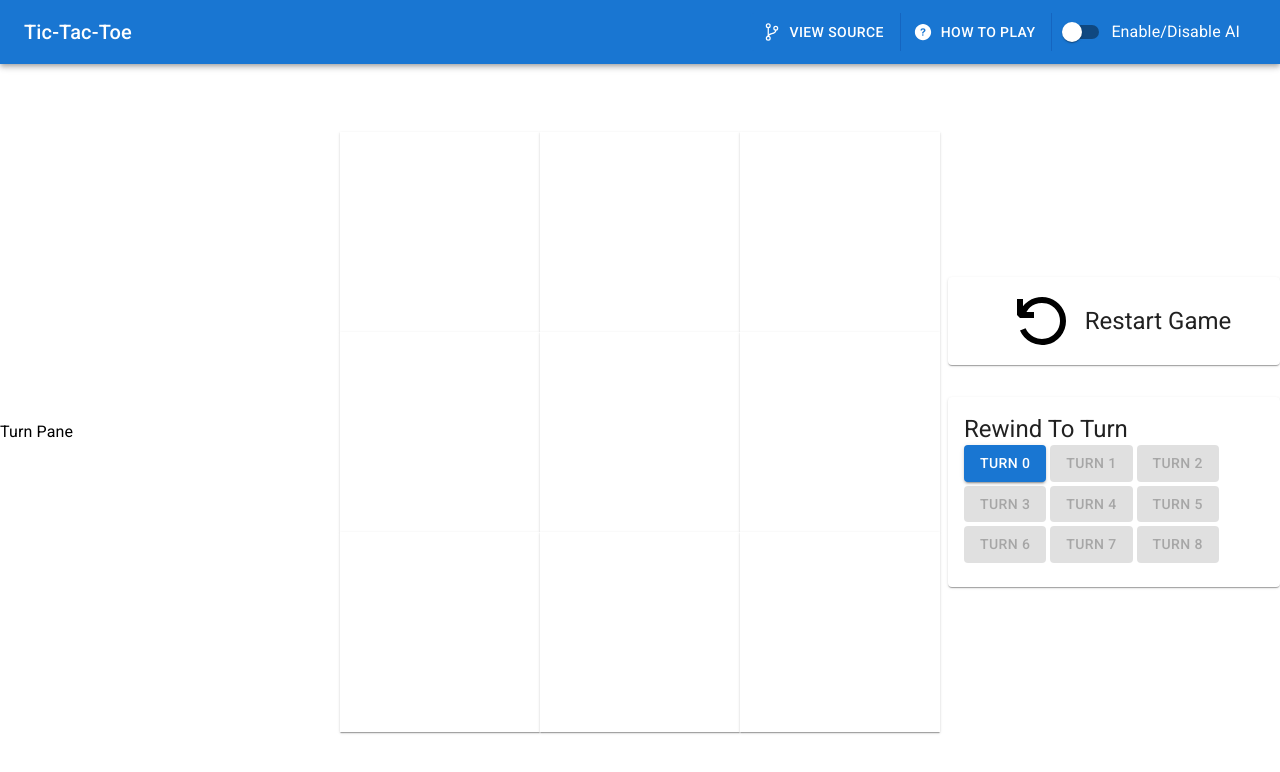
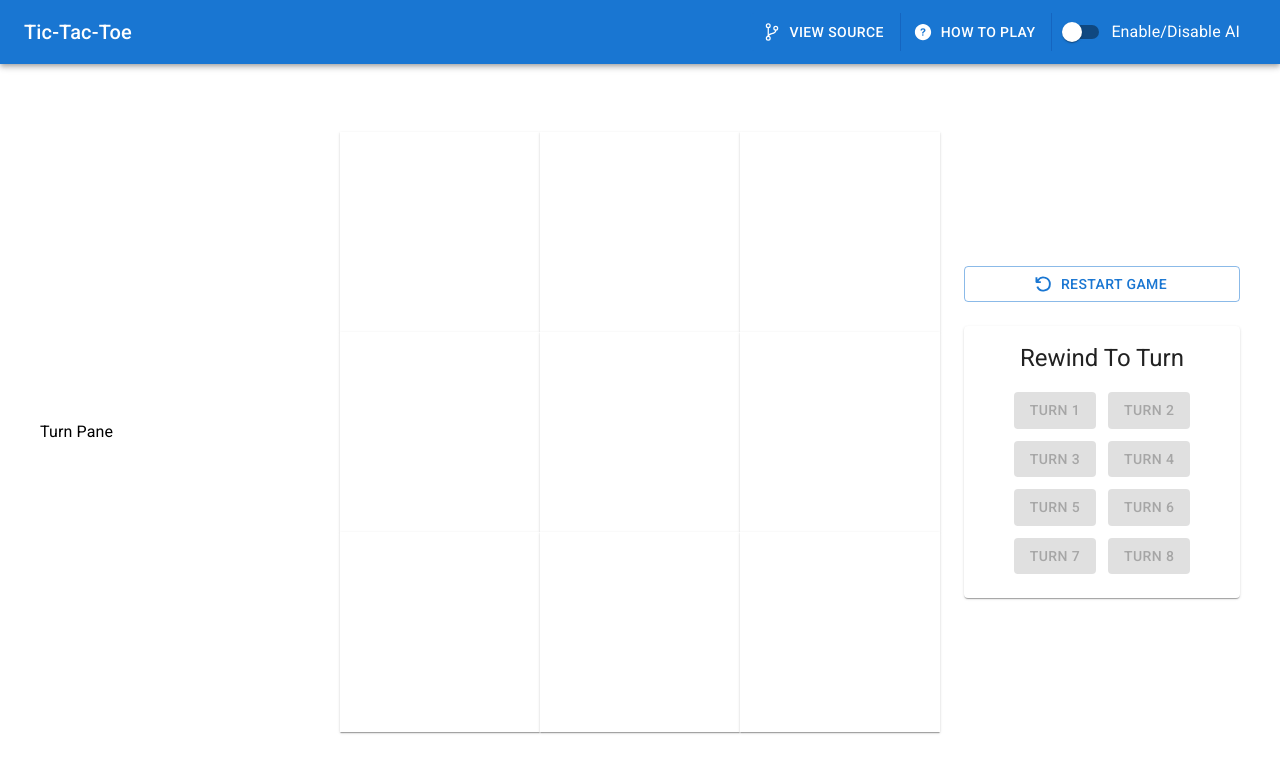
Before and after one commit to empyrean-sama/react-ticTacToe, a React (Vite) app: page / in a window 1280 px wide. Shown: the top 772 px of the page. Built offline with nearby package versions, Linux system fonts and the light colour scheme.

Commit message:
feat: history pane styling fix

```diff
--- a/src/components/Game.module.scss
+++ b/src/components/Game.module.scss
@@ -1,8 +1,10 @@
 .game-pane {
     flex: 1 1 100%;
+    max-width: 1200px;
+    margin: 0 auto;
 
     display: flex;
     justify-content: center;
     align-items: center;
-    gap: 8px;
+    gap: 24px;
 }
--- a/src/components/Panes/HistoryPane.module.scss
+++ b/src/components/Panes/HistoryPane.module.scss
@@ -2,7 +2,7 @@
     flex: 1 1 100%;
     display: flex;
     flex-direction: column;
-    gap: 32px;
+    gap: 24px;
     justify-content: center;
 
     height: 100%;
@@ -17,5 +17,15 @@
 .turn-bin {
     display: flex;
     flex-wrap: wrap;
-    gap: 4px;
+    gap: 12px;
+    justify-content: center;
 }
+
+.rewind-pane {
+    display: flex;
+    flex-direction: column;
+    row-gap: 18px;
+
+    align-items: center;
+    justify-content: center;
+}
--- a/src/components/Panes/HistoryPane.tsx
+++ b/src/components/Panes/HistoryPane.tsx
@@ -12,21 +12,16 @@ export default function HistoryPane() {
 
     const currentTurnNumber = gameContextAPI.getCurrentTurnNumber();
 
-    for(let i=0; i<9; i++) {
+    for(let i=1; i<9; i++) {
         turnButtons.push(<Button key={'rewind-key-'+i} onClick={() => gameContextAPI.rewindBoardToTurn(i)} disabled={currentTurnNumber <= (i)} size="medium" variant="contained">Turn {i}</Button>)
     }
 
     return (
         <div className={Style['history-pane']}>
-            <Card className={Style['restart-label']}>
-                <IconButton aria-label="delete" size="large">
-                    <VscDebugRestart fontSize={64} color="black" onClick={gameContextAPI.restartGame} />
-                </IconButton>
-                <Typography component="span" variant="h5">Restart Game</Typography>
-            </Card>
-            <Card className={Style['rewind-pane']}>
-                <CardContent>
-                    <Typography component="h5" variant="h5">Rewind To Turn</Typography>
+            <Button onClick={gameContextAPI.restartGame} variant="outlined" startIcon={<VscDebugRestart />}>Restart Game</Button>
+            <Card>
+                <CardContent className={Style['rewind-pane']}>
+                    <Typography component="h2" variant="h5">Rewind To Turn</Typography>
                     <div className={Style['turn-bin']}>
                         {turnButtons}
                     </div>
```
Also changed, not shown: src/components/Game.tsx (+4 -6 lines).
